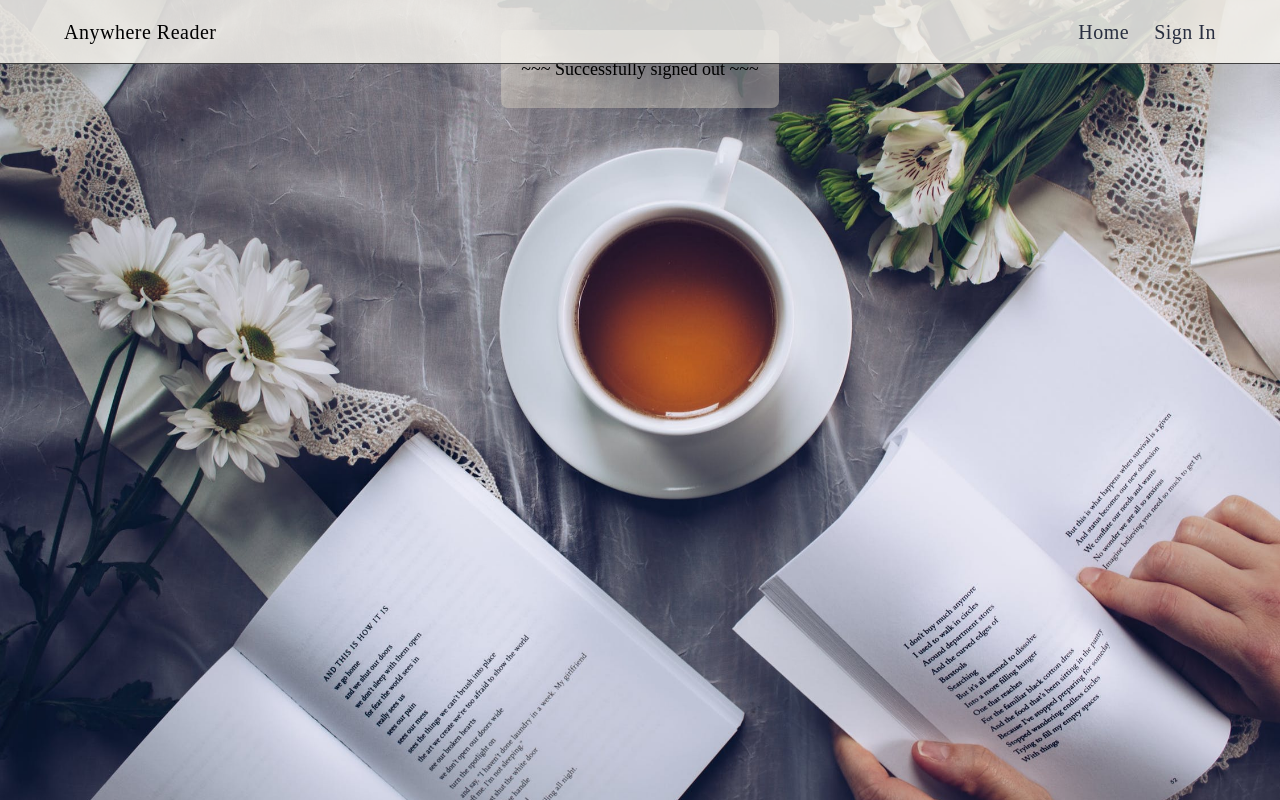
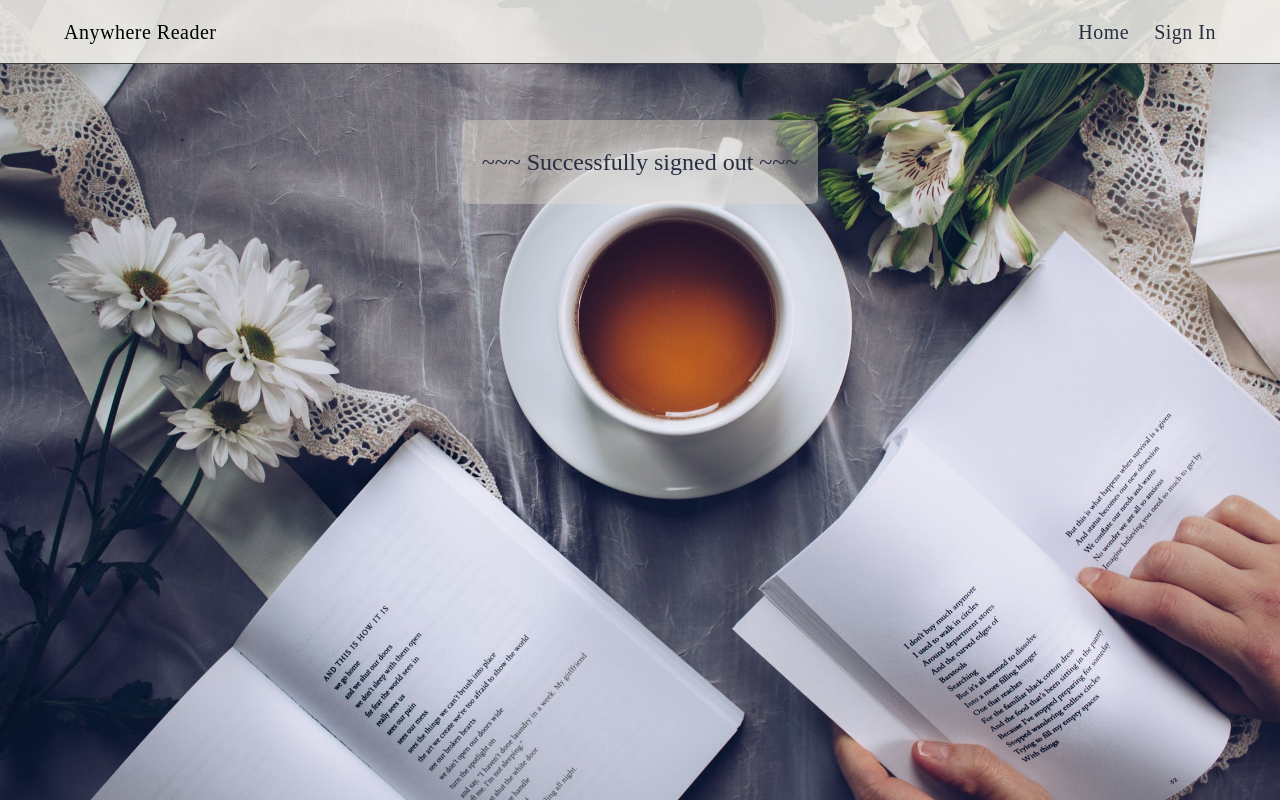
Before and after one commit to BloomTech-Labs/Labs8-OfflineReader, a React (Create React App) app in the folder frontend/: page /signout in a window 1280 px wide. Built offline with nearby package versions, Linux system fonts and the light colour scheme; what react-stripe-elements would draw is missing.

Commit message:
Simple stying for sign out component

```diff
--- a/frontend/src/components/SignOut/SignOut.js
+++ b/frontend/src/components/SignOut/SignOut.js
@@ -4,15 +4,17 @@ import styled from 'styled-components';
 import { LandingPageDiv } from '../../styling';
 
 const SignoutDiv = styled.div`
-	margin-top: 3rem;
+	margin-top: 12rem;
 	border-radius: 7px;
 	background-color: rgba(227, 220, 202, 0.4);
 `;
 
 const SignoutHeader = styled.h4`
 	margin: 3rem 2rem 3rem 2rem;
-	font-size: 1.8rem;
+	font-size: 2.4rem;
 	text-align: center;
+	color: #282e40;
+	border-radius: 5px;
 `;
 
 const SignOut = () => {
```
